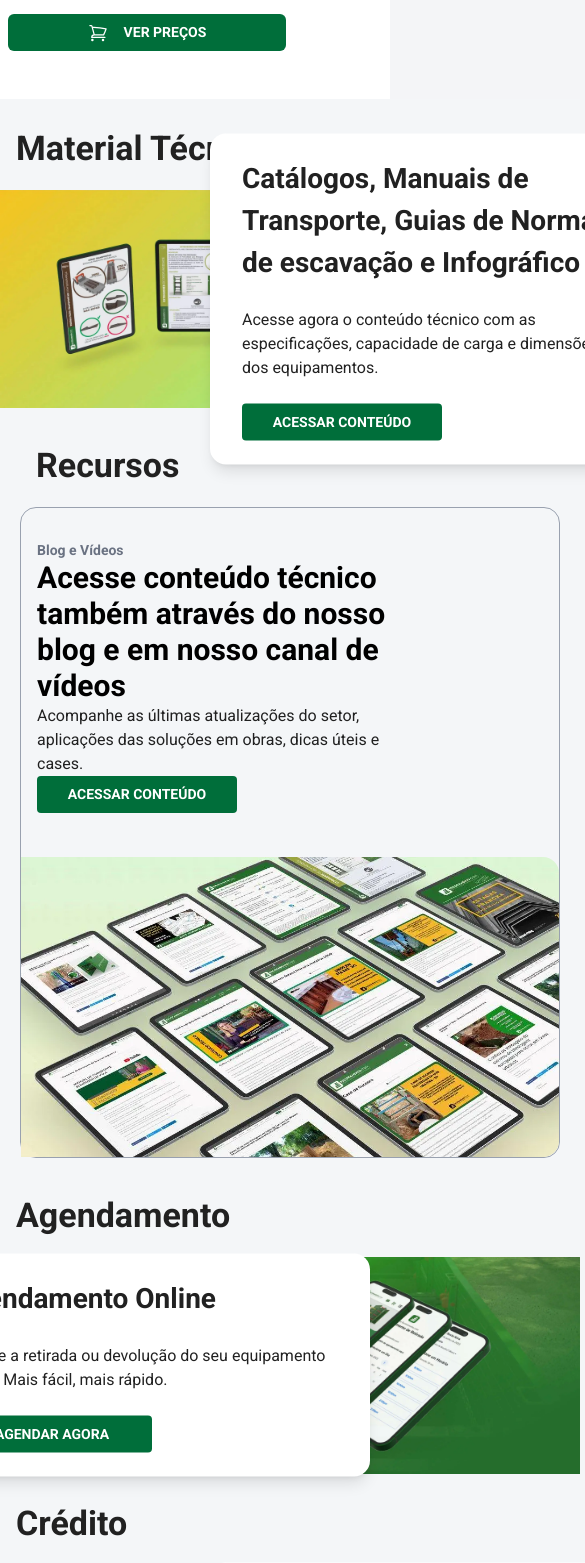
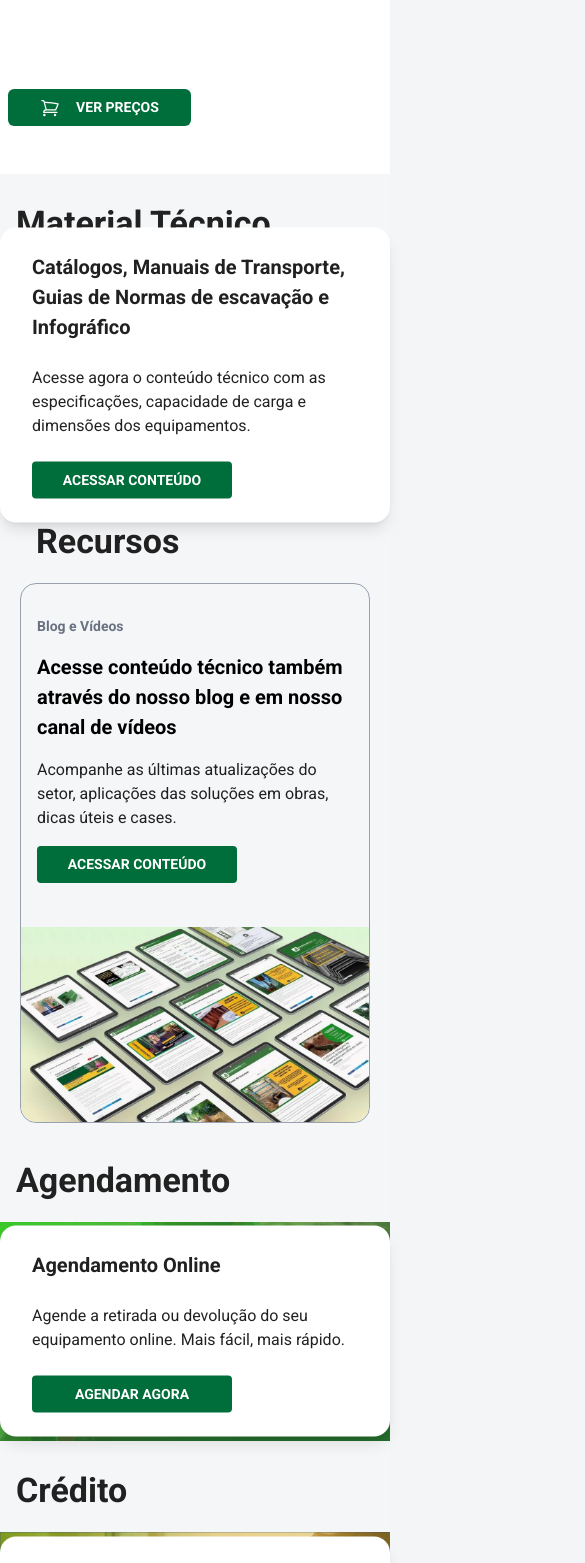
Before and after one commit to andrelucca99/desafio_front, a Next.js app: page / in a window 390 px wide. Shown: the part 3440-5003 px from the top of the page, 585 px wide, since content can reach past the window. Built offline with nearby package versions, Linux system fonts and the light colour scheme.

Commit message:
style: ajustes no responsivo dos compenentes

```diff
--- a/src/app/page.tsx
+++ b/src/app/page.tsx
@@ -23,7 +23,7 @@ export default function Home() {
         </div>
 
         <div className="flex flex-col sm:flex-row gap-2 justify-center items-center my-15">
-          <input className="border border-gray-500 w-[580px] rounded-[2px] px-7 py-4" type="text" placeholder="O que você está procurando?" />
+          <input className="border border-gray-500 w-full sm:w-[580px] rounded-[2px] px-7 py-4" type="text" placeholder="O que você está procurando?" />
 
           <button className="w-full h-full sm:w-36 sm:auto p-2 bg-[#006E3A] text-white rounded-[2px]">
             BUSCAR
@@ -83,10 +83,10 @@ export default function Home() {
         <section className="w-full bg-[#F4F6F8] py-2 px-5">
           <TitleSection>Recursos</TitleSection>
           <div className="flex w-full flex-col sm:flex-row bg-transparent gap-3 border border-gray-400 rounded-2xl">
-            <div className="w-3/4 flex flex-col justify-between py-8 px-4">
+            <div className="w-full md:w-3/4 flex flex-col justify-between gap-4 py-8 px-4">
               <span className="text-sm font-bold text-gray-500">Blog e Vídeos</span>
 
-              <h3 className="text-3xl font-bold">
+              <h3 className="text-[20px] md:text-3xl font-bold">
                 Acesse conteúdo técnico também através do nosso blog e em nosso canal de vídeos
               </h3>
 
@@ -96,7 +96,7 @@ export default function Home() {
 
               <Button text="ACESSAR CONTEÚDO" />
             </div>
-            <Image className="rounded-r-2xl" src={foto} alt="Recursos" width={545} height={310} />
+            <Image className="rounded-b-2xl md:rounded-r-2xl" src={foto} alt="Recursos" width={545} height={310} />
           </div>
         </section>
 
--- a/src/components/ServiceModel/index.tsx
+++ b/src/components/ServiceModel/index.tsx
@@ -14,27 +14,36 @@ export default function ServiceModel({ image, title, description, textButton, cl
   const isReversed = className?.includes("reverse");
 
   return (
-    <section className={`flex w-full relative ${className || ""} z-10`}>
+    <section
+      className={`w-full flex flex-col md:flex-row relative ${className || ""} z-10`}
+    >
       {isReversed ? (
         <>
-          <div className="w-1/2 bg-gray-300"></div>
-          <div className="w-full">
+          <div className="w-full md:w-1/2 bg-gray-300 order-3 md:order-1"></div>
+
+          <div className="w-full order-1 md:order-2">
             <Image src={image} alt={title} />
           </div>
         </>
       ) : (
         <>
-          <div className="w-full">
+          <div className="w-full order-1 md:order-1">
             <Image src={image} alt={title} />
           </div>
-          <div className="w-1/2 bg-gray-300"></div>
+
+          <div className="w-full md:w-1/2 bg-gray-300 order-3 md:order-2"></div>
         </>
       )}
+
       <div
-        className={`absolute ${isReversed ? "top-1/2 left-1/4" : "top-1/2 left-3/4"
-          } transform -translate-x-1/2 -translate-y-1/2 w-[450px] max-h-fit bg-white rounded-2xl py-6 px-8 flex flex-col justify-around gap-6 shadow-lg`}
+        className={`absolute ${isReversed
+          ? "md:top-1/2 md:left-1/4"
+          : "md:top-1/2 md:left-3/4"
+          } top-1/2 left-1/2 transform -translate-x-1/2 -translate-y-1/2 w-full md:w-[450px] max-h-fit bg-white rounded-2xl py-6 px-8 flex flex-col justify-around gap-6 shadow-lg order-2`}
       >
-        <h3 className="text-[28px] font-bold leading-normal text-[#212121]">{title}</h3>
+        <h3 className="text-[20px] sm:text-[28px] font-bold leading-normal text-[#212121]">
+          {title}
+        </h3>
         <Paragraph>{description}</Paragraph>
         <Button text={textButton} />
       </div>
```
